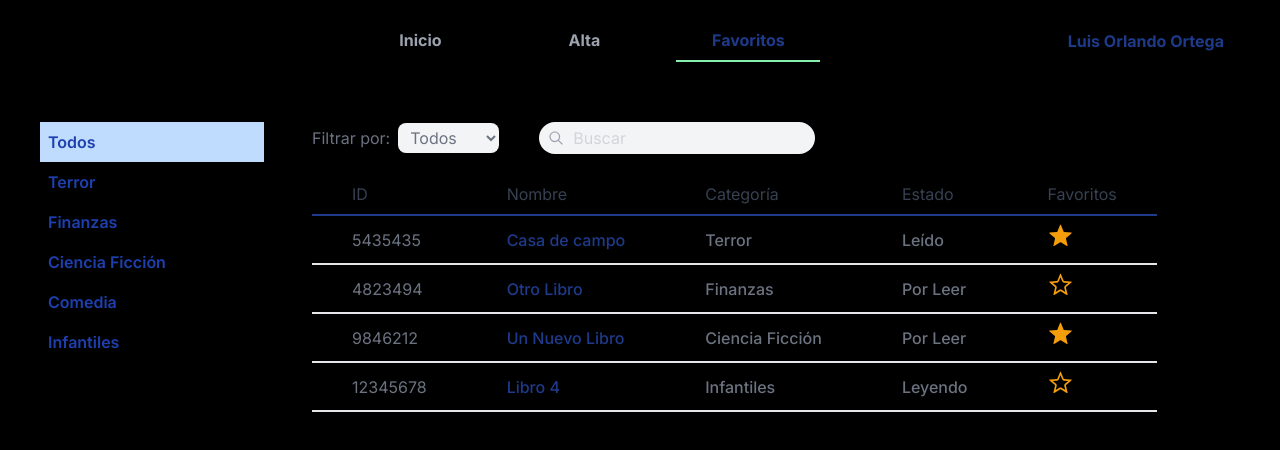
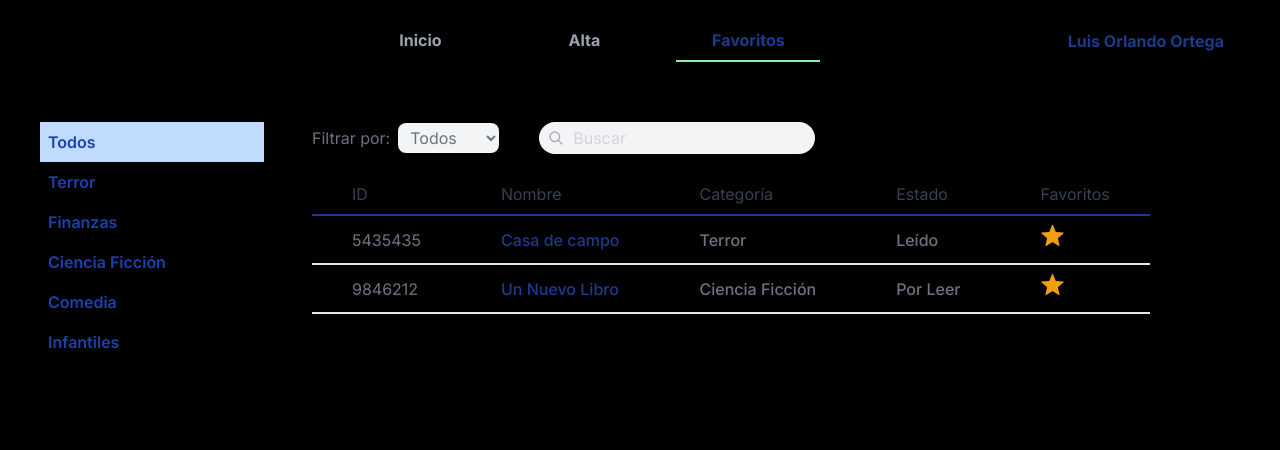
Before and after one commit to AlonsoMtzG/biblioteca, a Next.js app in the folder biblio/: page /favorites in a window 1280 px wide. Shown: the top 450 px of the page. Built offline with nearby package versions, Linux system fonts and the light colour scheme.

Commit message:
update table
now using toggleFavorite from data provider

```diff
--- a/biblio/components/Table/index.tsx
+++ b/biblio/components/Table/index.tsx
@@ -1,24 +1,29 @@
 import { useContext } from 'react';
 
+import { FiltersContext } from '@/context/FiltersProvider';
 import { DataContext } from '@/context/DataProvider';
-import { FiltersContext } from '@/context/FiltersProvider';
 
 import { statusOptions, tableColumns } from '@/constants';
-import { StatusSelect } from '@/interfaces';
+import { Book, StatusSelect } from '@/interfaces';
 import { useFilters } from '@/hooks/useFilters';
 
 import { SearchInput } from './SearchInput';
 import { FilterSelect } from './FilterSelect';
 import { FavoriteButton } from '../FavoriteButton';
 
-export const Table = () => {
-  const { dataState, setDataState } = useContext(DataContext);
+interface Props {
+  data: Book[];
+}
+
+export const Table = ({ data }: Props) => {
   const { categorySelected, statusSelected, setStatusSelected } =
     useContext(FiltersContext);
 
+  const { toggleFavorite } = useContext(DataContext);
+
   //  Filter the data based on the selected category and status
   const { filteredData, searchTerm, setSearchTerm } = useFilters(
-    dataState,
+    data,
     [
       {
         property: 'category',
@@ -32,18 +37,16 @@ export const Table = () => {
     ['name', 'id']
   );
 
-  const handleFavorite = (idx: number) => {
-    const newData = [...dataState];
-    newData[idx].favorite = !newData[idx].favorite;
-    setDataState(newData);
-  };
-
   const handleFilterChange = (e: React.ChangeEvent<HTMLSelectElement>) => {
     setStatusSelected(e.target.value as StatusSelect);
   };
 
   const handleSearchChange = (e: React.ChangeEvent<HTMLInputElement>) => {
     setSearchTerm(e.target.value);
+  };
+
+  const handleToggleFavorite = (id: string) => {
+    toggleFavorite(id);
   };
 
   return (
@@ -69,7 +72,7 @@ export const Table = () => {
           </tr>
         </thead>
         <tbody>
-          {filteredData.map(({ id, name, category, status, favorite }, idx) => {
+          {filteredData.map(({ id, name, category, status, favorite }) => {
             return (
               <tr key={id} className="border-b-2 font-medium">
                 <td className="px-10 py-2 font-normal">{id}</td>
@@ -80,7 +83,7 @@ export const Table = () => {
                   <FavoriteButton
                     size={25}
                     status={favorite}
-                    onClick={() => handleFavorite(idx)}
+                    onClick={() => handleToggleFavorite(id)}
                   />
                 </td>
               </tr>
```
